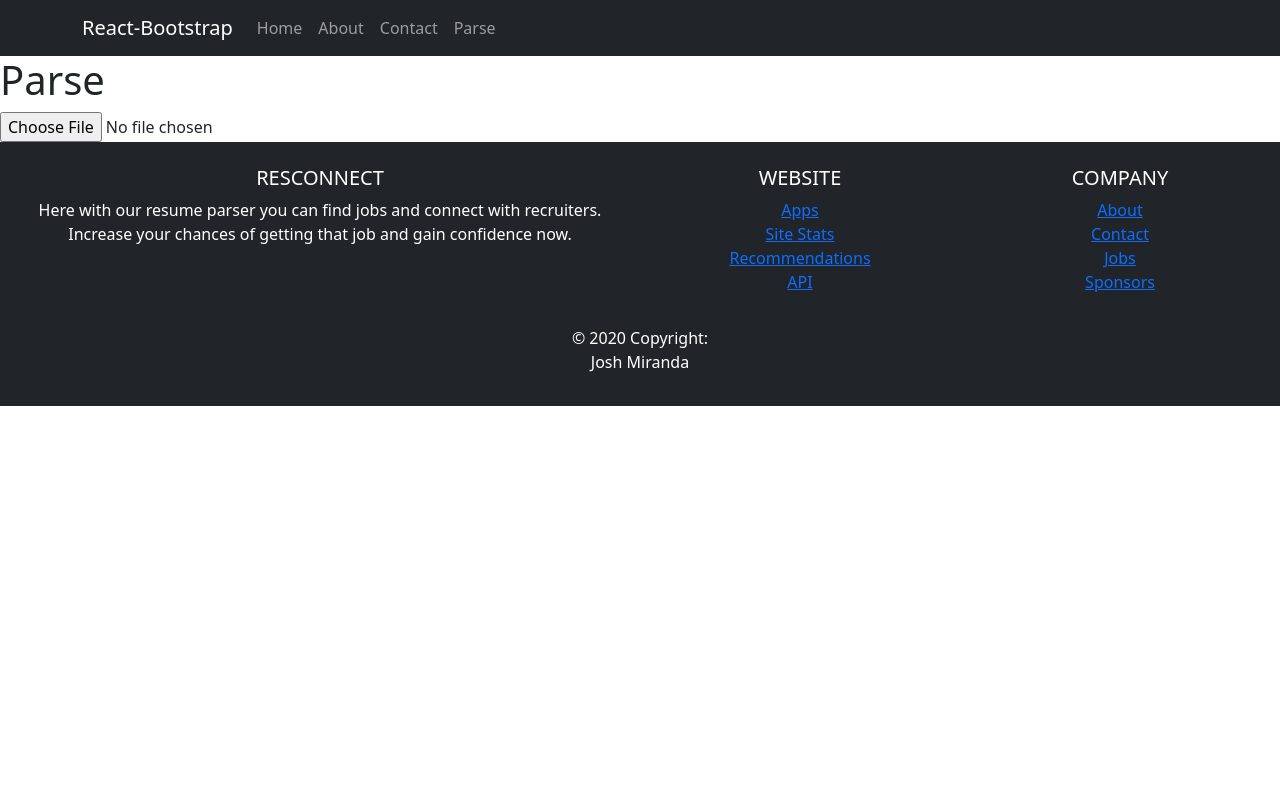
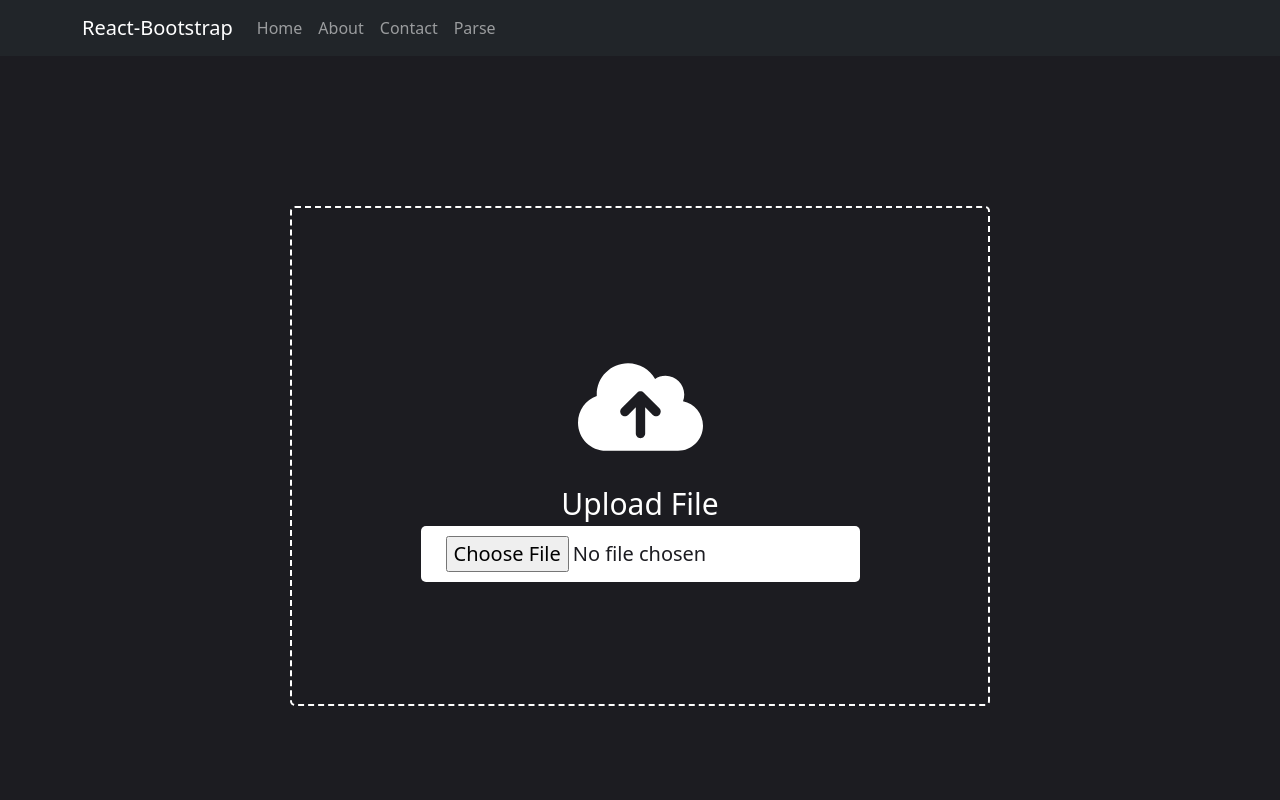
Before and after one commit to uriahpissalidis/resumeParser, a React (Create React App) app: page /parse in a window 1280 px wide. Shown: the top 800 px of the page. Built offline with nearby package versions, Linux system fonts and the light colour scheme.

Commit message:
parse page

```diff
--- a/package.json
+++ b/package.json
@@ -3,6 +3,9 @@
   "version": "0.1.0",
   "private": true,
   "dependencies": {
+    "@fortawesome/fontawesome-svg-core": "^6.1.1",
+    "@fortawesome/free-solid-svg-icons": "^6.1.1",
+    "@fortawesome/react-fontawesome": "^0.2.0",
     "@testing-library/jest-dom": "^5.16.4",
     "@testing-library/react": "^13.3.0",
     "@testing-library/user-event": "^13.5.0",
--- a/src/components/NavbarComp.js
+++ b/src/components/NavbarComp.js
@@ -5,7 +5,7 @@ import { Link } from "react-router-dom";
 const NavbarComp = () => (
   <Navbar bg="dark" variant="dark" expand="lg">
     <Container>
-      <Navbar.Brand href="#home">React-Bootstrap</Navbar.Brand>
+      <Navbar.Brand as={Link} to="/">React-Bootstrap</Navbar.Brand>
       <Navbar.Toggle aria-controls="basic-navbar-nav" />
       <Navbar.Collapse id="basic-navbar-nav">
         <Nav className="me-auto">
--- a/src/components/ParseExcel.js
+++ b/src/components/ParseExcel.js
@@ -1,5 +1,8 @@
+import "../styles/ParseExcel.css";
 import React, { useState } from "react";
 import * as XLSX from "xlsx";
+import { FontAwesomeIcon } from "@fortawesome/react-fontawesome";
+import { faCloudArrowUp } from "@fortawesome/free-solid-svg-icons";
 
 export const ParseExcel = () => {
   const [fileName, setFileName] = useState(null);
@@ -17,23 +20,25 @@ export const ParseExcel = () => {
     // parse through the workbook
     const workbook = XLSX.read(data);
 
-    const worksheet = workbook.Sheets[workbook.SheetNames[0]]
-    const jsonData = XLSX.utils.sheet_to_json(worksheet)
+    const worksheet = workbook.Sheets[workbook.SheetNames[0]];
+    const jsonData = XLSX.utils.sheet_to_json(worksheet);
 
     console.log(jsonData);
   };
 
   return (
-    <div>
-      <h1>Parse</h1>
-
-      {fileName && (
-        <p>
-          FileName: <span>{fileName}</span>
-        </p>
-      )}
-
-      <input type="file" onChange={(e) => handleFile(e)} />
-    </div>
+    <>
+      <div className="body">
+        <div className="drag-area">
+          <div className="icon">
+            <FontAwesomeIcon icon={faCloudArrowUp} />
+          </div>
+          <header>Upload File</header>
+          <label>
+            <input type="file" onChange={(e) => handleFile(e)} />
+          </label>
+        </div>
+      </div>
+    </>
   );
 };
--- /dev/null
+++ b/src/styles/ParseExcel.css
@@ -0,0 +1,42 @@
+.body {
+    display: flex;
+    align-items: center;
+    justify-content: center;
+    min-height: 100vh;
+    background-color: #1C1C21;
+}
+
+.drag-area {
+    border: 2px dashed #fff;
+    height: 500px;
+    width: 700px;
+    border-radius: 5px;
+    display: flex;
+    align-items: center;
+    justify-content: center;
+    flex-direction: column;
+}
+
+.drag-area .icon {
+    font-size: 100px;
+    color: #fff;
+    align-items: center;
+}
+
+.drag-area header {
+    font-size: 30px;
+    font-weight: 500;
+    color: #fff;
+}
+
+.drag-area label {
+    padding: 10px 25px;
+    font-size: 20px;
+    font-weight: 500;
+    border: none;
+    outline: none;
+    background-color: #fff;
+    color: #1C1C21;
+    border-radius: 5px;
+    cursor: pointer;
+}
```
Also changed, not shown: 1 other file (tests, documents, lock files or other folders).
